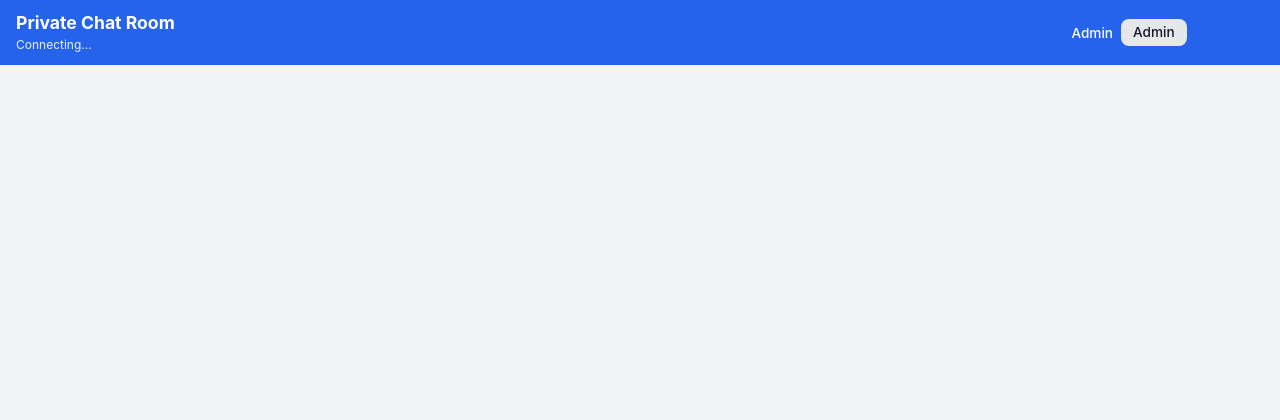
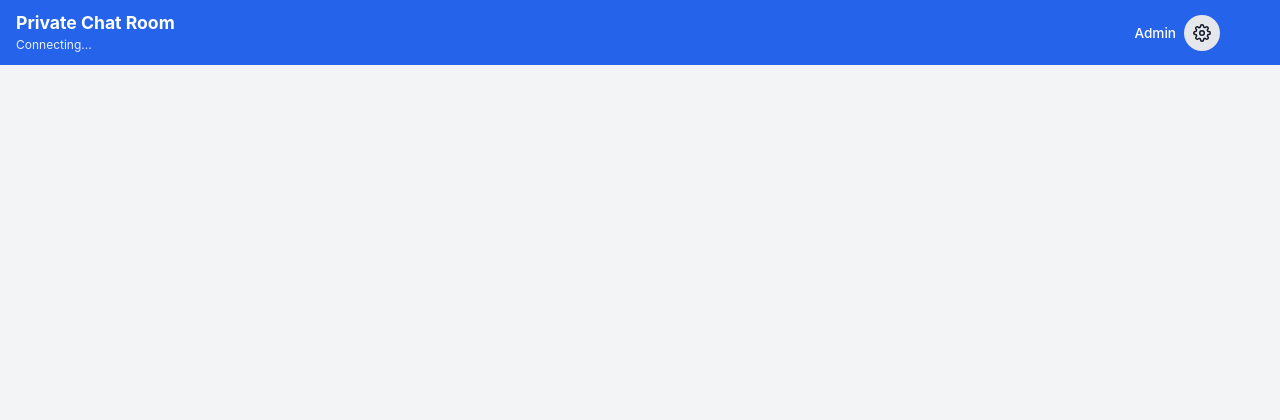
Before and after one commit to josephyong96/private-chat-room-pcr, a Flask app: page /chat in a window 1280 px wide. Shown: the top 420 px of the page. Run offline with Flask 3, Linux system fonts and the light colour scheme; the visitor is signed in with stand-in values (Sample User, id 1); data comes from the database, SQL or seed files in the repository; data that the repository does not hold is empty; some libraries are stand-ins or nearby versions.

Commit message:
fix: repair admin template syntax; add icon buttons for admin and logout

```diff
--- a/static/css/style.v7.css
+++ b/static/css/style.v7.css
@@ -112,6 +112,19 @@ body {
     font-size: 0.85rem;
 }
 
+.icon-btn {
+    display: inline-flex;
+    align-items: center;
+    justify-content: center;
+    width: 2.25rem;
+    height: 2.25rem;
+    padding: 0;
+    border-radius: 50%;
+}
+
+.icon-btn svg {
+    display: block;
+}
 .alert {
     padding: 0.75rem;
     border-radius: 0.5rem;
--- a/templates/admin.html
+++ b/templates/admin.html
@@ -57,5 +57,5 @@
 </div>
 {% endblock %}
 {% block scripts %}
-<script src="{{ url_for('static', filename='js/admin.v7.js') }"></script>
+<script src="{{ url_for('static', filename='js/admin.v7.js') }}"></script>
 {% endblock %}
--- a/templates/chat.html
+++ b/templates/chat.html
@@ -10,9 +10,13 @@
         <div class="header-right">
             <span class="user-name">{{ user.display_name }}</span>
             {% if user.role == 'admin' %}
-                <a href="{{ url_for('admin') }}" class="btn btn-sm">Admin</a>
+                <a href="{{ url_for('admin') }}" class="btn btn-sm icon-btn" title="Admin" aria-label="Admin">
+                    <svg width="18" height="18" viewBox="0 0 24 24" fill="none" stroke="currentColor" stroke-width="2" stroke-linecap="round" stroke-linejoin="round"><circle cx="12" cy="12" r="3"></circle><path d="M19.4 15a1.65 1.65 0 0 0 .33 1.82l.06.06a2 2 0 0 1 0 2.83 2 2 0 0 1-2.83 0l-.06-.06a1.65 1.65 0 0 0-1.82-.33 1.65 1.65 0 0 0-1 1.51V21a2 2 0 0 1-2 2 2 2 0 0 1-2-2v-.09A1.65 1.65 0 0 0 9 19.4a1.65 1.65 0 0 0-1.82.33l-.06.06a2 2 0 0 1-2.83 0 2 2 0 0 1 0-2.83l.06-.06a1.65 1.65 0 0 0 .33-1.82 1.65 1.65 0 0 0-1.51-1H3a2 2 0 0 1-2-2 2 2 0 0 1 2-2h.09A1.65 1.65 0 0 0 4.6 9a1.65 1.65 0 0 0-.33-1.82l-.06-.06a2 2 0 0 1 0-2.83 2 2 0 0 1 2.83 0l.06.06a1.65 1.65 0 0 0 1.82.33H9a1.65 1.65 0 0 0 1-1.51V3a2 2 0 0 1 2-2 2 2 0 0 1 2 2v.09a1.65 1.65 0 0 0 1 1.51 1.65 1.65 0 0 0 1.82-.33l.06-.06a2 2 0 0 1 2.83 0 2 2 0 0 1 0 2.83l-.06.06a1.65 1.65 0 0 0-.33 1.82V9a1.65 1.65 0 0 0 1.51 1H21a2 2 0 0 1 2 2 2 2 0 0 1-2 2h-.09a1.65 1.65 0 0 0-1.51 1z"></path></svg>
+                </a>
             {% endif %}
-            <a href="{{ url_for('logout') }}" class="btn btn-sm btn-ghost">Logout</a>
+            <a href="{{ url_for('logout') }}" class="btn btn-sm btn-ghost icon-btn" title="Logout" aria-label="Logout">
+                <svg width="18" height="18" viewBox="0 0 24 24" fill="none" stroke="currentColor" stroke-width="2" stroke-linecap="round" stroke-linejoin="round"><path d="M9 21H5a2 2 0 0 1-2-2V5a2 2 0 0 1 2-2h4"></path><polyline points="16 17 21 12 16 7"></polyline><line x1="21" y1="12" x2="9" y2="12"></line></svg>
+            </a>
         </div>
     </header>
     <main class="chat-main">
```
